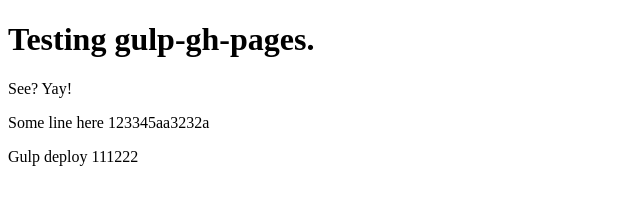
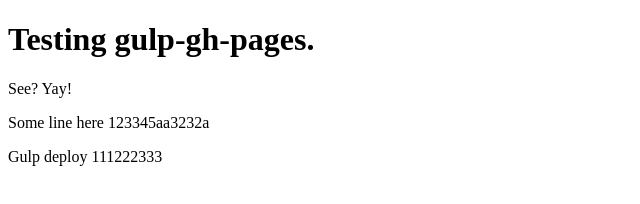
Before and after one commit to moleksiak-mw/webhooks-playground, a plain HTML site: page index.html in a window 1280 px wide. Shown: the full height of the page, 0-640 px from the left. Drawn offline with Linux system fonts and the light colour scheme.

Commit message:
Update 2018-10-04T06:44:01.292Z

```diff
--- a/index.html
+++ b/index.html
@@ -8,6 +8,6 @@
   <h1>Testing gulp-gh-pages.</h1>
   <p>See? Yay!</p>
   <p>Some line here 123345aa3232a</p>
-  <p>Gulp deploy 111222</p>
+  <p>Gulp deploy 111222333</p>
 </body>
 </html>
```
